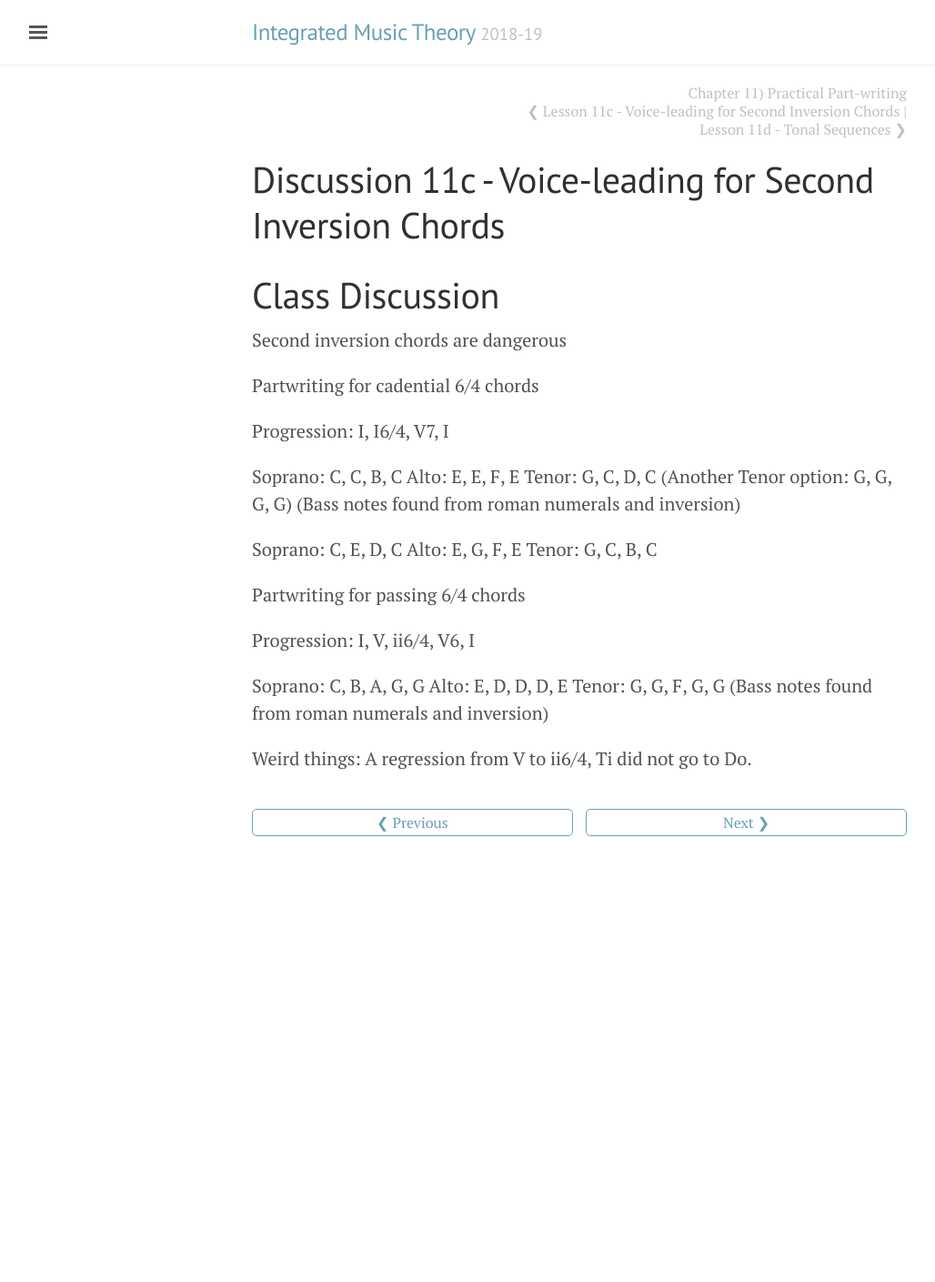
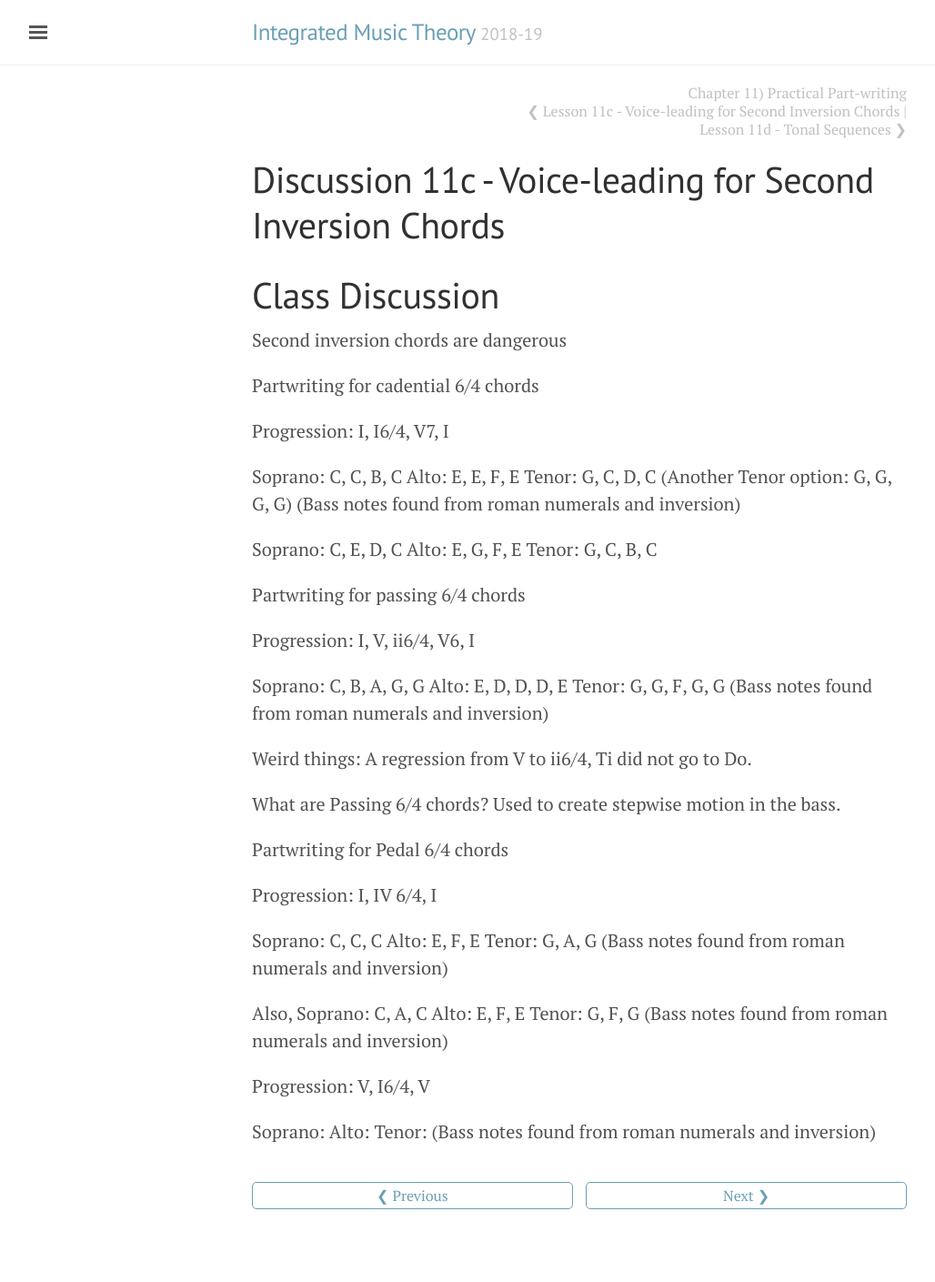
Before and after one commit to intmus/inttheory19-20, a Jekyll site: the page built from _11-further-part-writing/c2-voiceleadingsecond.md, in a window 1280 px wide. Shown: the whole page at 91% size, without its empty margins (3-1031 px from the left). Built offline with Jekyll 4.4.1, drawn with Linux system fonts in a browser that asks for light colours; before the commit the page ends 999 px from its top, so only the background shows below that.

Commit message:
Update c2-voiceleadingsecond.md

```diff
--- a/_11-further-part-writing/c2-voiceleadingsecond.md
+++ b/_11-further-part-writing/c2-voiceleadingsecond.md
@@ -22,3 +22,18 @@ Progression: I, V, ii6/4, V6, I
 Soprano: C, B, A, G, G  Alto: E, D, D, D, E  Tenor: G, G, F, G, G  (Bass notes found from roman numerals and inversion)
 
 Weird things: A regression from V to ii6/4, Ti did not go to Do.
+
+
+What are Passing 6/4 chords? Used to create stepwise motion in the bass.
+
+Partwriting for Pedal 6/4 chords
+
+Progression: I, IV 6/4, I
+
+Soprano: C, C, C  Alto: E, F, E  Tenor: G, A, G  (Bass notes found from roman numerals and inversion)
+
+Also, Soprano: C, A, C  Alto: E, F, E  Tenor: G, F, G  (Bass notes found from roman numerals and inversion)
+
+Progression: V, I6/4, V
+
+Soprano:  Alto:  Tenor:  (Bass notes found from roman numerals and inversion)
```
